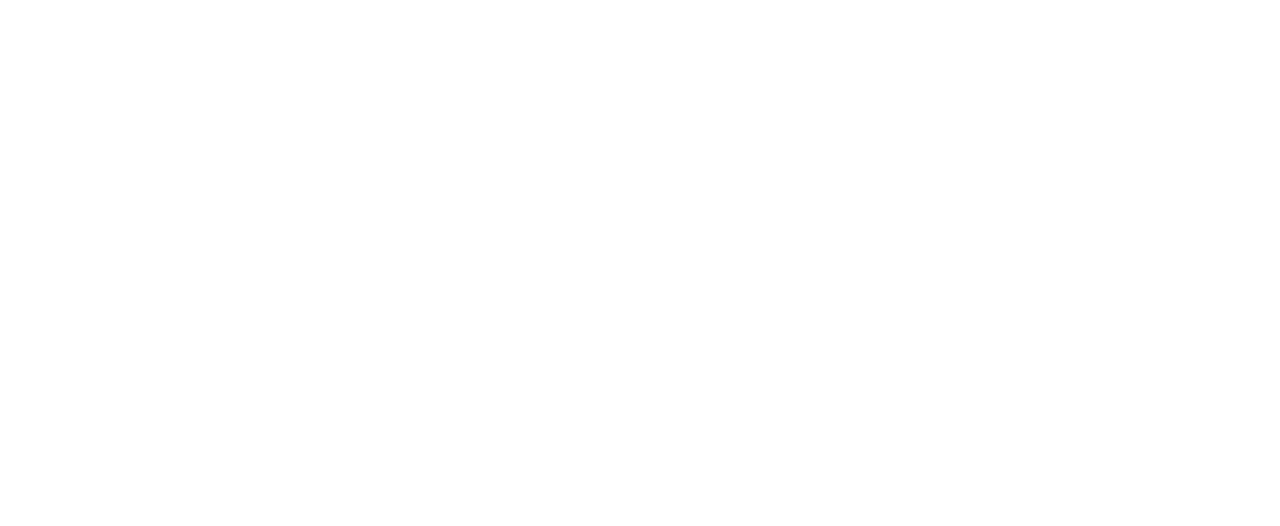
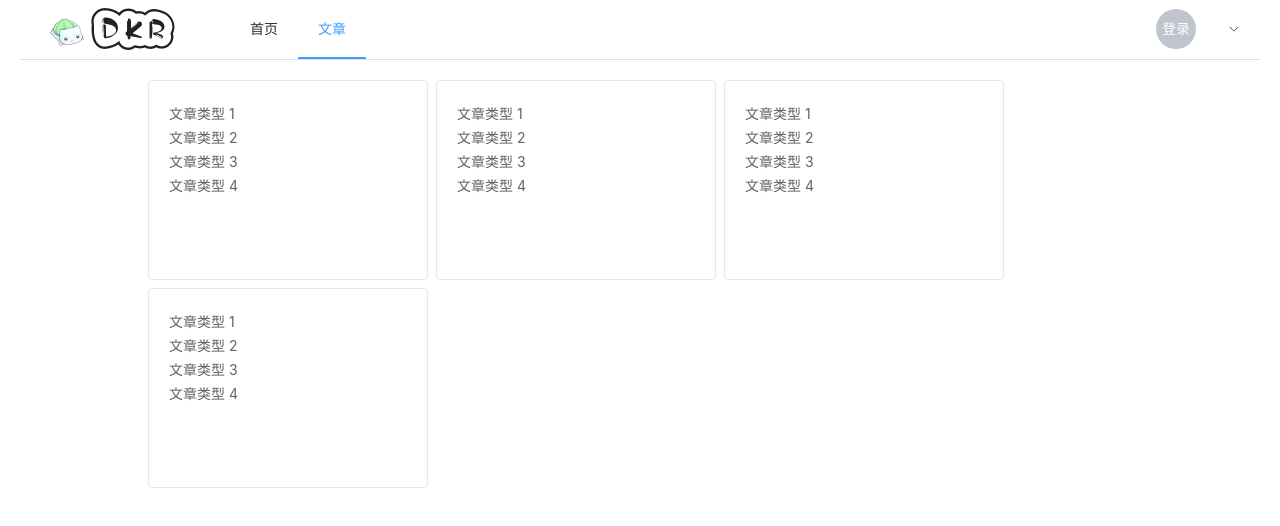
Before and after one commit to Rendon666666/DKRperweb-UI, a Vue app: page /article in a window 1280 px wide. Before the commit this address had no page. Shown: the top 526 px of the page. Built offline with nearby package versions, Linux system fonts and the light colour scheme.

Commit message:
修改了文章页面 把登录放到了头像点击上 文章页面还没想好做什么

```diff
--- /dev/null
+++ b/src/components/article/ArticleNavigation.vue
@@ -0,0 +1,22 @@
+<script setup lang="ts">
+
+</script>
+
+<template>
+
+    <el-space wrap>
+
+      <el-card v-for="i in 4" :key="i" class="text item" style=" width: 280px;height: 200px; " shadow="hover">
+
+
+        <div v-for="o in 4" :key="o" class="text item">
+         <el-link href="" type="可以尝试循环展示不同颜色"> {{'文章类型 ' + o }}</el-link>
+        </div>
+
+      </el-card>
+    </el-space>
+
+  </template>
+<style scoped>
+
+</style>
--- a/src/components/homepage/HomePage.vue
+++ b/src/components/homepage/HomePage.vue
@@ -4,7 +4,7 @@
 </script>
 
 <template>
-  <div>
+  <div >
     <el-container >
       <el-header>
         <MenuHead/>
--- a/src/components/homepage/pagehead/MenuHead.vue
+++ b/src/components/homepage/pagehead/MenuHead.vue
@@ -14,13 +14,16 @@
           alt="DKR logo"
       />
     </el-menu-item>
-    <div style="width: 20px" />
+    <div style="width: 20px"/>
     <el-menu-item index="/body">首页</el-menu-item>
-    <el-menu-item index="/login">文章</el-menu-item>
-    <div class="flex-grow" />
-    <el-sub-menu index="/login">
+    <el-menu-item index="/article">文章</el-menu-item>
+    <div class="flex-grow"/>
+    <el-sub-menu index="/">
+
       <template #title>
-        <el-avatar> 登录 </el-avatar>
+        <el-menu-item index="/login">
+          <el-avatar> 登录</el-avatar>
+        </el-menu-item>
       </template>
       <el-menu-item index="2-1">item one</el-menu-item>
       <el-menu-item index="2-2">item two</el-menu-item>
@@ -32,11 +35,12 @@
         <el-menu-item index="2-4-3">item three</el-menu-item>
       </el-sub-menu>
     </el-sub-menu>
+
   </el-menu>
 </template>
 
 <script lang="ts" setup>
-import { ref } from 'vue'
+import {ref} from 'vue'
 
 const activeIndex = ref('1')
 const handleSelect = (key: string, keyPath: string[]) => {
@@ -47,10 +51,15 @@
 <style>
 .flex-grow {
   flex-grow: 1;
+  backdrop-filter: saturate(50%) blur(8px);
+  background: rgba(255,255,255,.7);
 }
+
 .el-menu-demo .el-menu-item:first-child {
   background-color: transparent !important;
   color: inherit !important;
   border: none !important;
+
 }
+
 </style>
--- a/src/router/index.ts
+++ b/src/router/index.ts
@@ -14,6 +14,11 @@
                     path: '/body',
                     name: 'body',
                     component: () => import('../components/homepage/mainbody/body.vue')
+                },
+                {
+                    path: '/article',
+                    name: 'article',
+                    component: () => import('../components/article/ArticleNavigation.vue')
                 }
             ]
 
```
